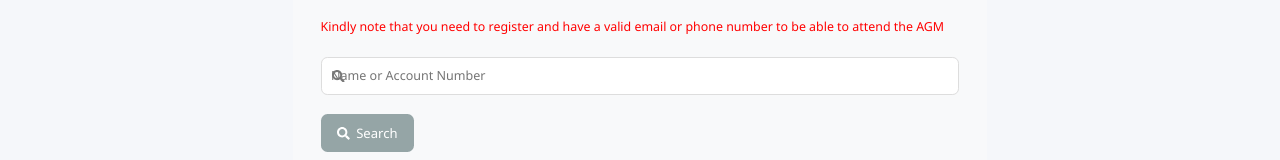
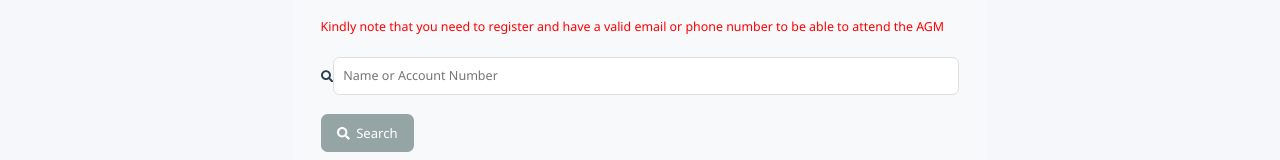
Before and after one commit to Favorjs/AGM-Voting-Registration, a React (Vite) app in the folder frontend/: page /shareholder in a window 1280 px wide. Shown: the part 206-366 px from the top of the page. Built offline with nearby package versions, Linux system fonts and the light colour scheme.

Commit message:
Update ShareholderCheck.jsx

```diff
--- a/frontend/src/ShareholderCheck.jsx
+++ b/frontend/src/ShareholderCheck.jsx
@@ -197,7 +197,7 @@ if (editedEmail && !emailRegex.test(editedEmail)) {
                 </motion.p>
                 <motion.div className="form-group" variants={itemVariants}>
                   <div className="input-with-icon">
-                    <FaSearch className="input-icon" />
+                    <FaSearch className="" />
                     <input
                       type="text"
                       value={searchTerm}
```
